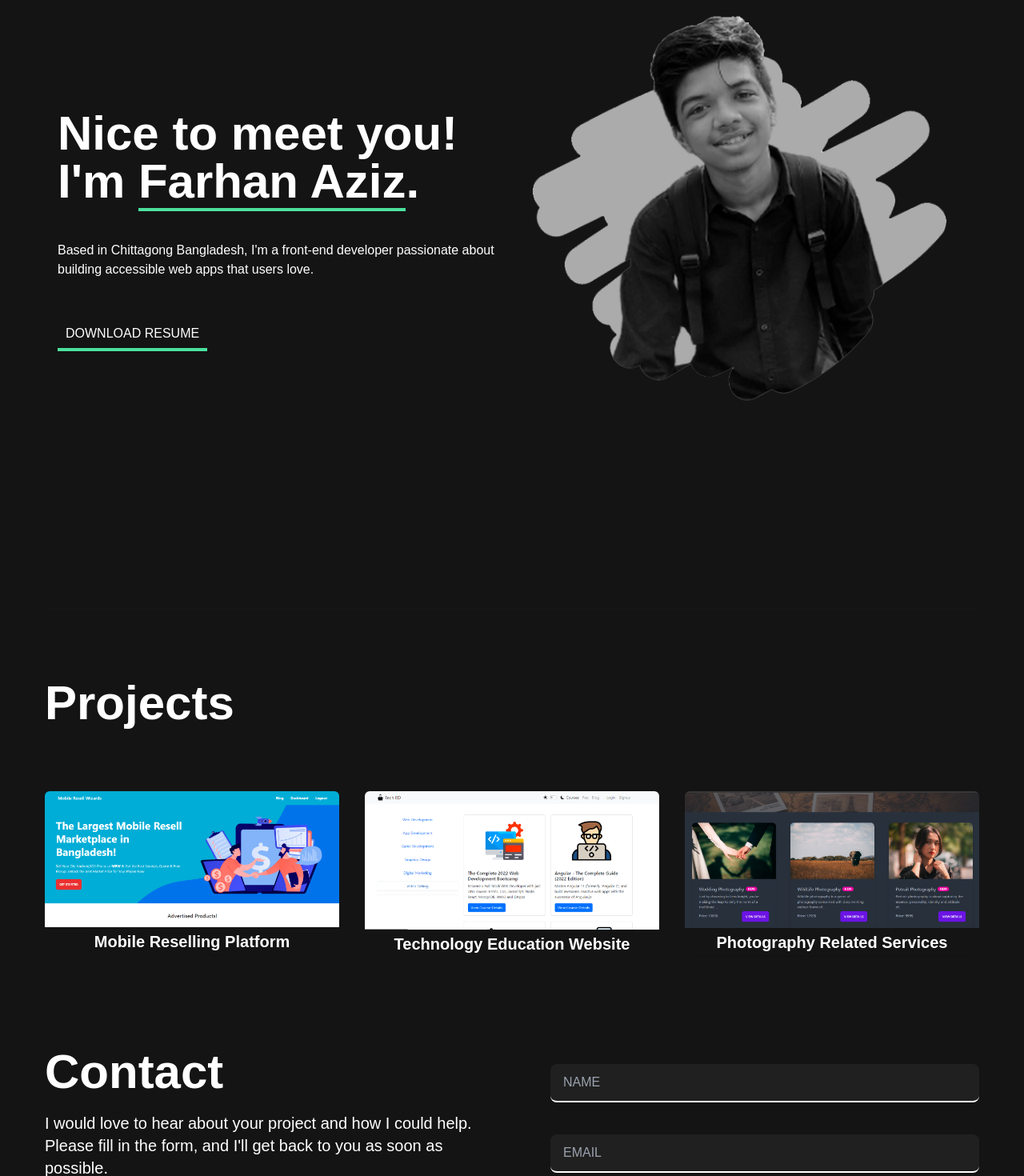
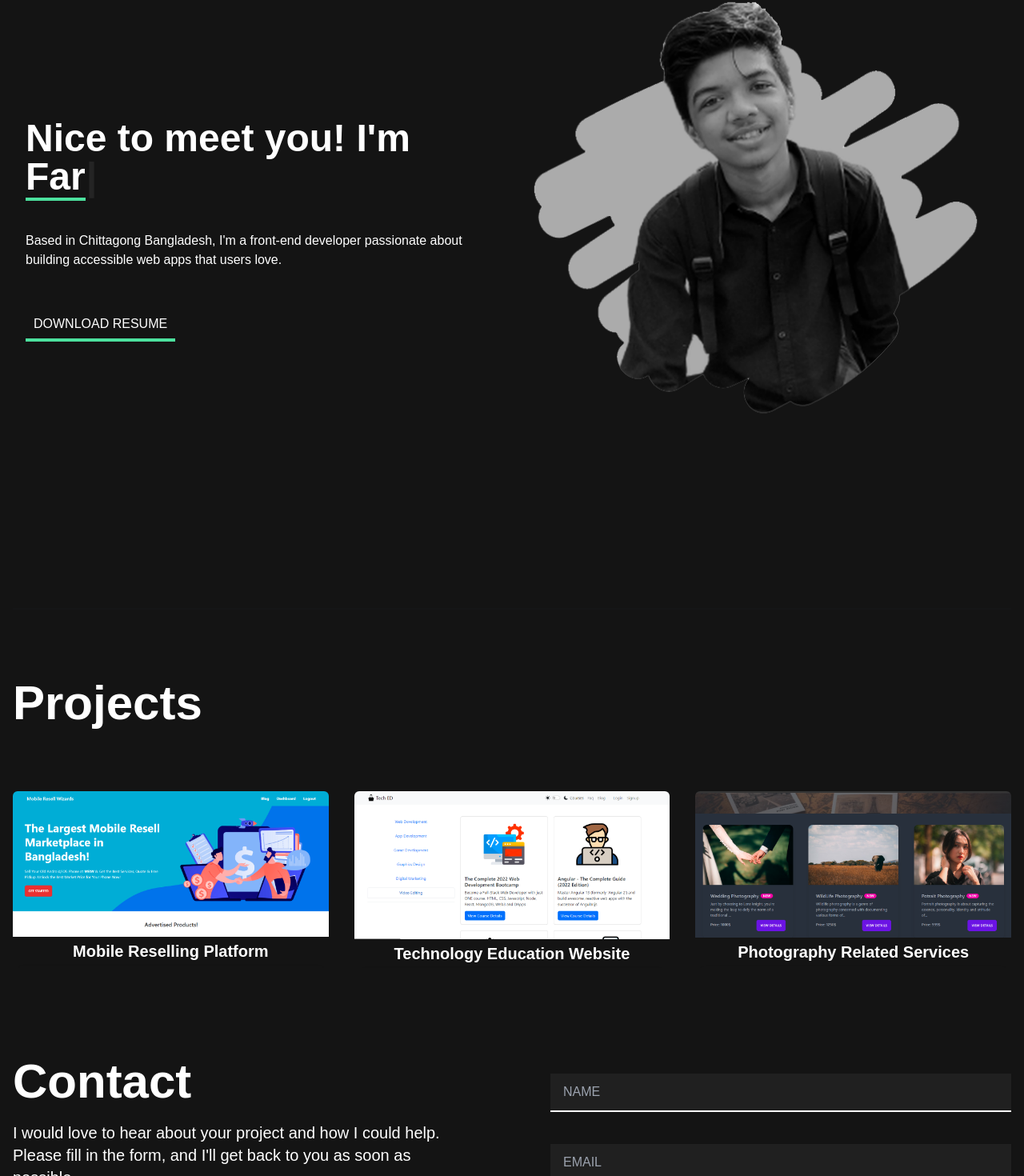
Before and after one commit to ratib54/emerlylark, a React (Create React App) app: page / in a window 1280 px wide. Shown: the part 223-1693 px from the top of the page at 80% size. Built offline with nearby package versions, Linux system fonts and the light colour scheme.

Commit message:
added typewriter effect and changes to contact options

```diff
--- a/package.json
+++ b/package.json
@@ -12,6 +12,7 @@
     "react-dom": "^18.2.0",
     "react-router-dom": "^6.4.5",
     "react-scripts": "5.0.1",
+    "typewriter-effect": "^2.19.0",
     "web-vitals": "^2.1.4"
   },
   "scripts": {
--- a/src/App.js
+++ b/src/App.js
@@ -10,7 +10,7 @@ function App() {
     }
   ])
   return (
-    <div className="container text-white px-14 py-8 mx-auto">
+    <div className="container px-4 mx-auto text-white py-8">
       <RouterProvider router={router}></RouterProvider>
     </div>
   );
--- a/src/Components/Contact.js
+++ b/src/Components/Contact.js
@@ -21,9 +21,9 @@ const Contact = () => {
                 <p className='n text-xl'>I would love to hear about your project and how I could help. Please fill in the form, and I'll get back to you as soon as possible.</p>
             </div>
             <form ref={form} onSubmit={sendEmail}>
-                <input placeholder='NAME' className='focus:bg-transparent focus:outline-0 input input-ghost border-0 border-b-2 border-b-white w-full my-5' type="text" name="user_name" required />
-                <input placeholder='EMAIL' className='focus:bg-transparent focus:outline-0 input input-ghost border-0 border-b-2 border-b-white w-full my-5' type="email" name="user_email" required />
-                <textarea name='message' className="textarea textarea-ghost focus:bg-transparent focus:outline-0 border-0 border-b-2 border-b-white w-full my-5" placeholder="MESSAGE" required></textarea>
+                <input placeholder='NAME' className='rounded-none focus:bg-transparent focus:outline-0 input input-ghost border-0 border-b-2 border-b-white w-full my-5' type="text" name="user_name" required />
+                <input placeholder='EMAIL' className='rounded-none focus:bg-transparent focus:outline-0 input input-ghost border-0 border-b-2 border-b-white w-full my-5' type="email" name="user_email" required />
+                <textarea name='message' className="rounded-none textarea textarea-ghost focus:bg-transparent focus:outline-0 border-0 border-b-2 border-b-white w-full my-5" placeholder="MESSAGE" required></textarea>
                 <div className="flex justify-center lg:justify-end">
                     <button className='custom-btn' value="Send" type="submit"> Send Message</button>
                 </div>
--- a/src/Components/Hero.css
+++ b/src/Components/Hero.css
@@ -1,6 +1,10 @@
 .custom-btn {
     font-size: 1rem;
     padding: 10px;
+    border-bottom: 4px solid #4ce19e;
+}
+
+.Typewriter__wrapper {
     border-bottom: 4px solid #4ce19e;
 }
 
--- a/src/Components/Hero.js
+++ b/src/Components/Hero.js
@@ -1,6 +1,7 @@
 import React from 'react';
 import img from '../Assets/hero-img.png'
 import './Hero.css'
+import Typewriter from "typewriter-effect";
 
 const Hero = () => {
     return (
@@ -8,7 +9,13 @@ const Hero = () => {
             <div className="hero-content flex-col lg:flex-row-reverse">
                 <img src={img} className="lg:w-2/4" alt='' />
                 <div>
-                    <h1 className="text-3xl md:text-4xl lg:text-6xl font-bold my-5">Nice to meet you! I'm <span className='border-b-4 border-b-[#4ce19e]'>Farhan Aziz</span>.</h1>
+                    <h1 className="text-4xl md:text-5xl font-bold my-5">Nice to meet you! I'm <Typewriter
+                        options={{
+                            strings: ['Farhan Aziz Mukto.', 'A Front End Developer.'],
+                            autoStart: true,
+                            loop: true,
+                        }}
+                    /></h1>
                     <p className="py-6 mb-8">Based in Chittagong Bangladesh, I'm a front-end developer passionate about building accessible web apps that users love.</p>
                     <a href='https://drive.google.com/uc?export=download&id=1Vqm-NUKD3Rl9eu0JJ5jceaJdJ9i6xwiP' className="custom-btn">DOWNLOAD RESUME</a>
                 </div>
```
Also changed, not shown: 1 other file (tests, documents, lock files or other folders).
